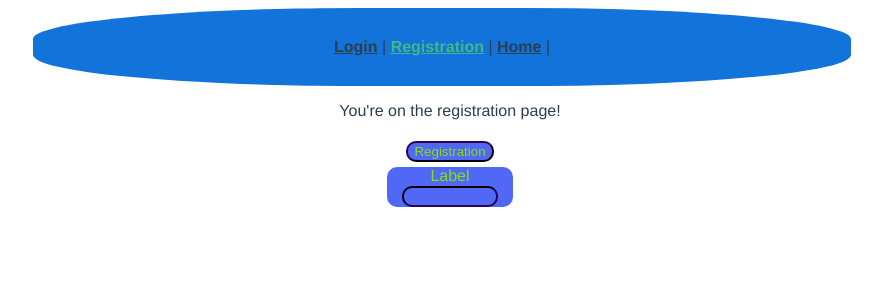
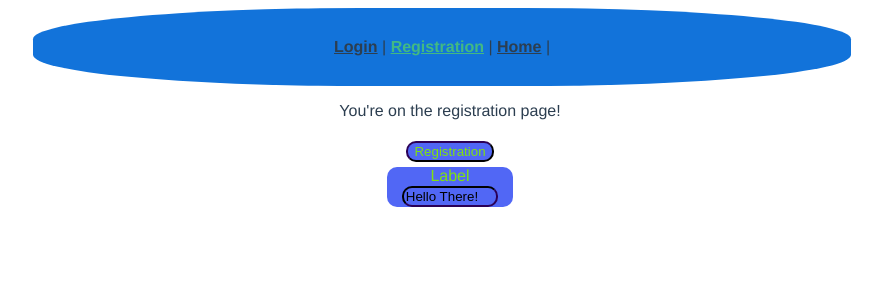
Before and after one commit to AtAtanasov2022/online-shop-summer-practice, a Vue app in the folder online-shop/: page /registration in a window 1280 px wide. Shown: the top 300 px of the page, without its empty margins (190-1073 px from the left). Built offline with nearby package versions, Linux system fonts and the light colour scheme.

Commit message:
UPDATE InputComp

```diff
--- a/online-shop/src/components/InputComp.vue
+++ b/online-shop/src/components/InputComp.vue
@@ -2,12 +2,37 @@
     <div class="input">
         <slot class="label">Label</slot>
         <br>
-        <input class="inputField" v-model="userInput" @input="sendInput">
+        <input class="inputField" :type="inputType" v-model="userInput" @input="sendInput" :placeholder="[[placehold]]" style="color=black;">
     </div>
 </template>
 
 <script>
     export default {
+        props: {
+            fieldRequired: {
+                type: Boolean,
+                required: true
+            },
+
+            typeOfInput: {
+                type: String,
+                required: false,
+                default: "String"
+            },
+
+            placehold: {
+                type: String,
+                required: false,
+                default: "Input"
+            },
+
+            inputType: {
+                type: String,
+                required: false,
+                default: "text"
+            }
+        },
+
         data() {
             return {
                 userInput: '',
@@ -42,7 +67,10 @@
         border-radius: 10px;
         border-width: 2px;
         background-color: rgb(81, 103, 245);
-        color:rgb(128, 226, 16);
+    }
+
+    ::placeholder {
+        color: black;
     }
 
     .label {
--- a/online-shop/src/views/RegistrationPage.vue
+++ b/online-shop/src/views/RegistrationPage.vue
@@ -2,7 +2,9 @@
   <div class="registration">
     <PageRegistration></PageRegistration>
     <ButtonsComp>Registration</ButtonsComp>
-    <InputComp></InputComp>
+    <InputComp
+        :placehold=text
+    ></InputComp>
   </div>
 </template>
 
@@ -18,6 +20,12 @@ export default {
     PageRegistration,
     ButtonsComp,
     InputComp
+  },
+
+  data() {
+    return {
+        text: "Hello There!"
+    }
   }
 }
 </script>
```
